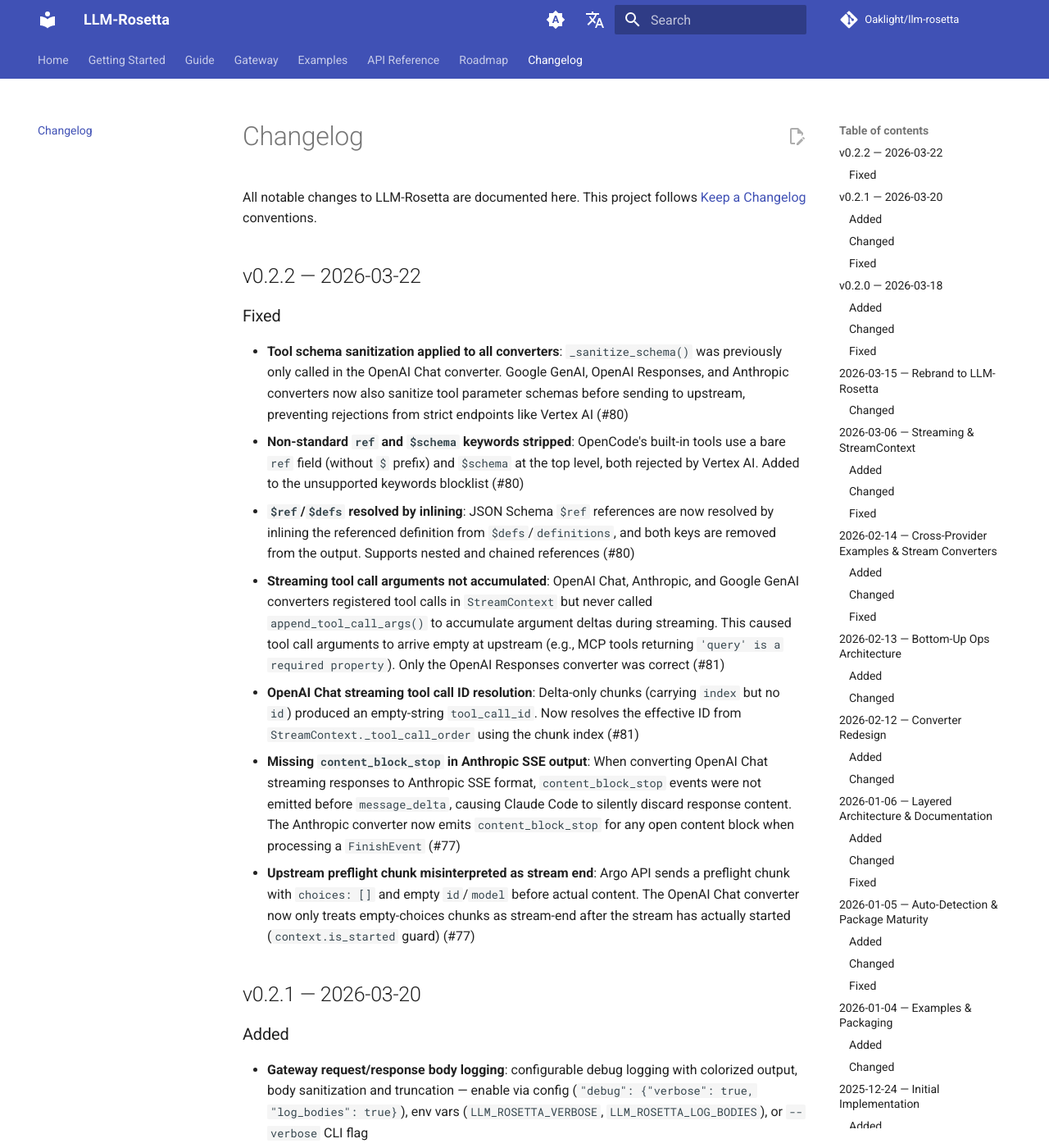
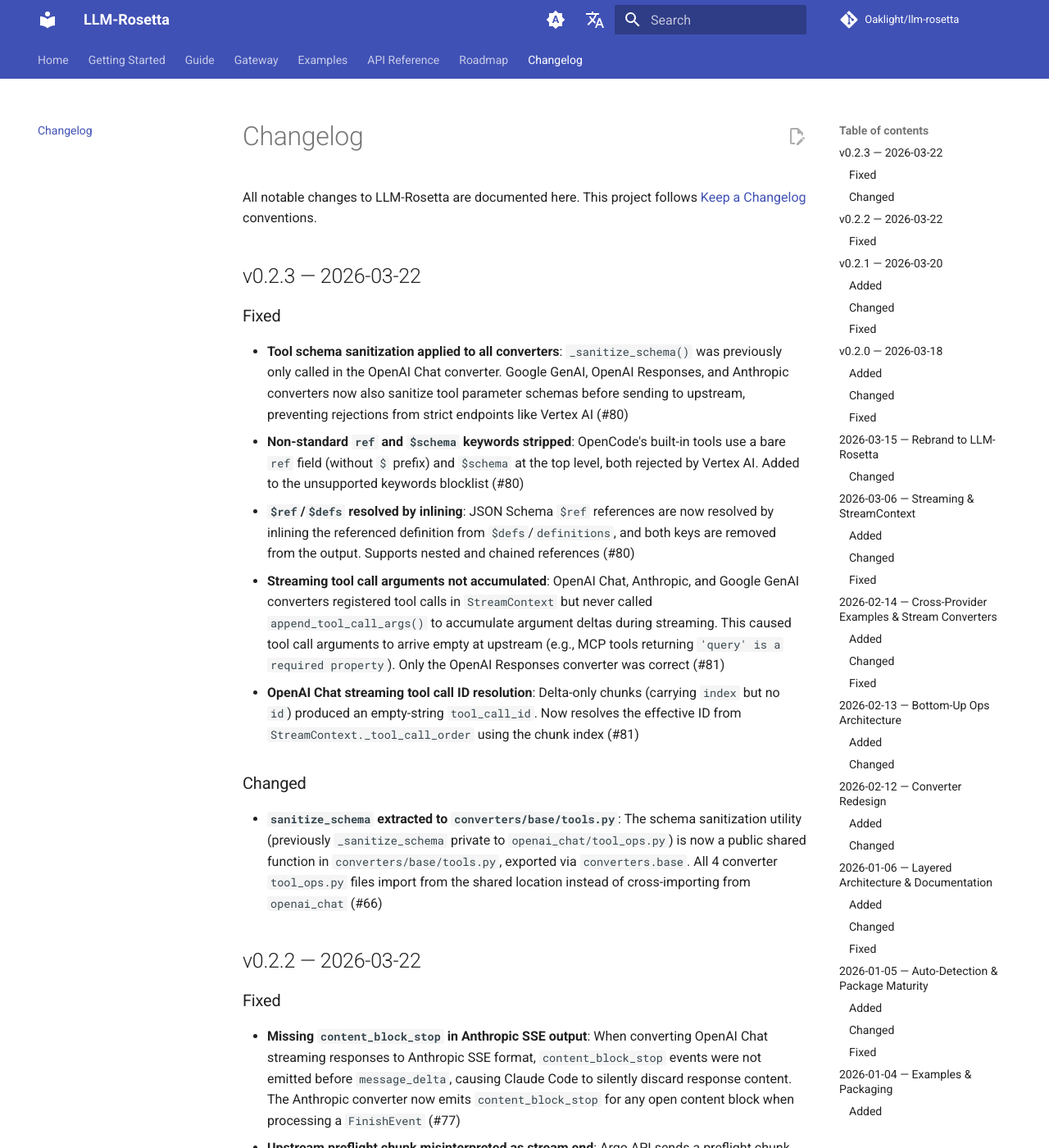
Before and after one commit to Oaklight/llm-rosetta, an MkDocs documentation site: the page built from docs/changelog.md, in a window 1280 px wide and 1400 px high. Shown: the whole window at 82% size. Built offline with MkDocs 1.6.1 and Material for MkDocs 9.7.7, drawn with Linux system fonts in a browser that asks for light colours; comment, search, counter and statistics services are not loaded.

Commit message:
docs: add v0.2.3 changelog entry (sanitize_schema extraction to base)

```diff
--- a/docs/changelog.md
+++ b/docs/changelog.md
@@ -6,7 +6,7 @@
 
 All notable changes to LLM-Rosetta are documented here. This project follows [Keep a Changelog](https://keepachangelog.com/) conventions.
 
-## v0.2.2 — 2026-03-22
+## v0.2.3 — 2026-03-22
 
 ### Fixed
 
@@ -15,6 +15,15 @@
 - **`$ref`/`$defs` resolved by inlining**: JSON Schema `$ref` references are now resolved by inlining the referenced definition from `$defs`/`definitions`, and both keys are removed from the output. Supports nested and chained references (#80)
 - **Streaming tool call arguments not accumulated**: OpenAI Chat, Anthropic, and Google GenAI converters registered tool calls in `StreamContext` but never called `append_tool_call_args()` to accumulate argument deltas during streaming. This caused tool call arguments to arrive empty at upstream (e.g., MCP tools returning `'query' is a required property`). Only the OpenAI Responses converter was correct (#81)
 - **OpenAI Chat streaming tool call ID resolution**: Delta-only chunks (carrying `index` but no `id`) produced an empty-string `tool_call_id`. Now resolves the effective ID from `StreamContext._tool_call_order` using the chunk index (#81)
+
+### Changed
+
+- **`sanitize_schema` extracted to `converters/base/tools.py`**: The schema sanitization utility (previously `_sanitize_schema` private to `openai_chat/tool_ops.py`) is now a public shared function in `converters/base/tools.py`, exported via `converters.base`. All 4 converter `tool_ops.py` files import from the shared location instead of cross-importing from `openai_chat` (#66)
+
+## v0.2.2 — 2026-03-22
+
+### Fixed
+
 - **Missing `content_block_stop` in Anthropic SSE output**: When converting OpenAI Chat streaming responses to Anthropic SSE format, `content_block_stop` events were not emitted before `message_delta`, causing Claude Code to silently discard response content. The Anthropic converter now emits `content_block_stop` for any open content block when processing a `FinishEvent` (#77)
 - **Upstream preflight chunk misinterpreted as stream end**: Argo API sends a preflight chunk with `choices: []` and empty `id`/`model` before actual content. The OpenAI Chat converter now only treats empty-choices chunks as stream-end after the stream has actually started (`context.is_started` guard) (#77)
 
```
